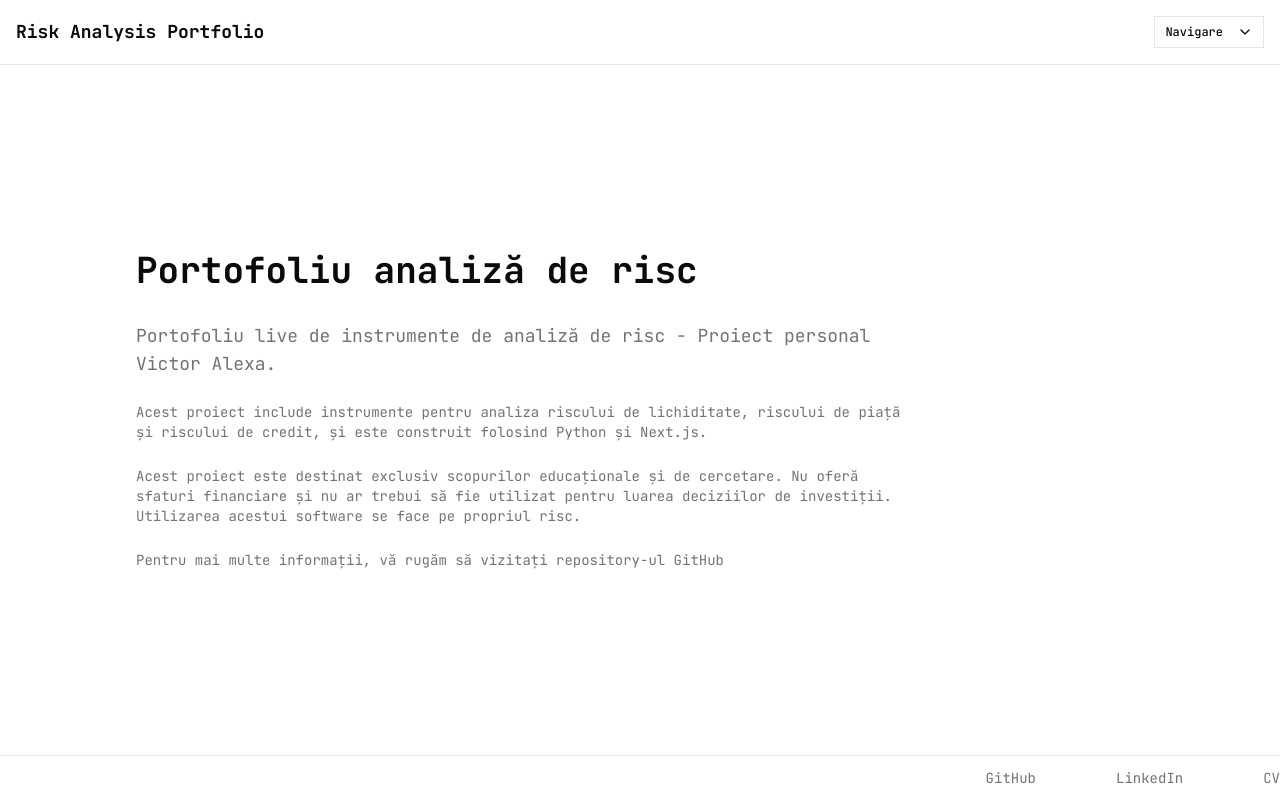
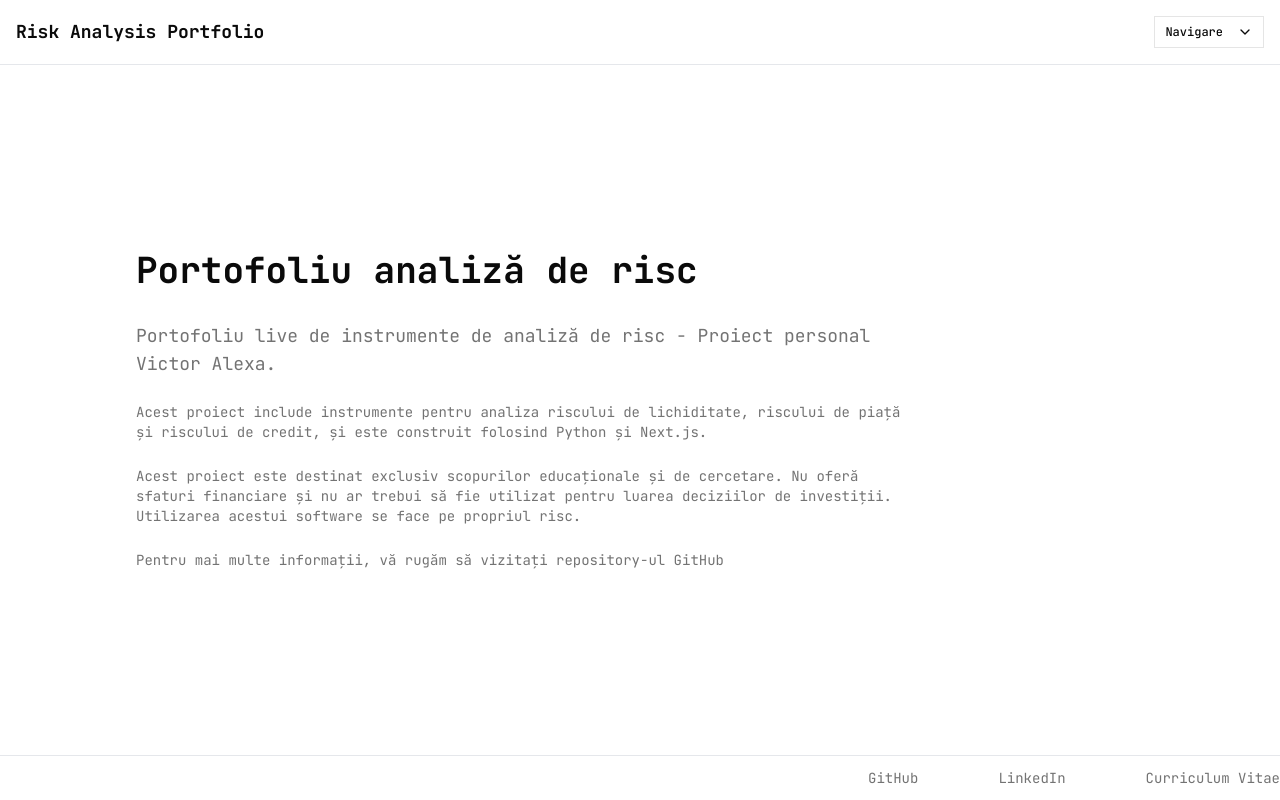
Before and after one commit to itsthevictor/risk, a Next.js app in the folder frontend/: page / in a window 1280 px wide. Built offline with nearby package versions, Linux system fonts and the light colour scheme.

Commit message:
feat: update link text from 'CV' to 'Curriculum Vitae' for clarity

```diff
--- a/frontend/components/footer.tsx
+++ b/frontend/components/footer.tsx
@@ -23,7 +23,7 @@ const Footer = () => {
         target='_blank'
         rel='noopener noreferrer'
       >
-        CV
+        Curriculum Vitae
       </a>
     </footer>
   );
```
